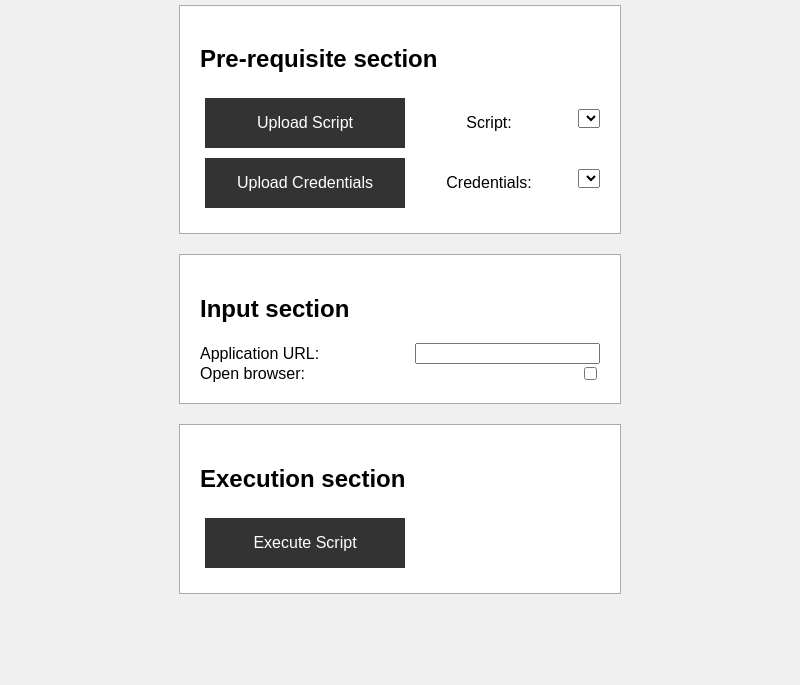
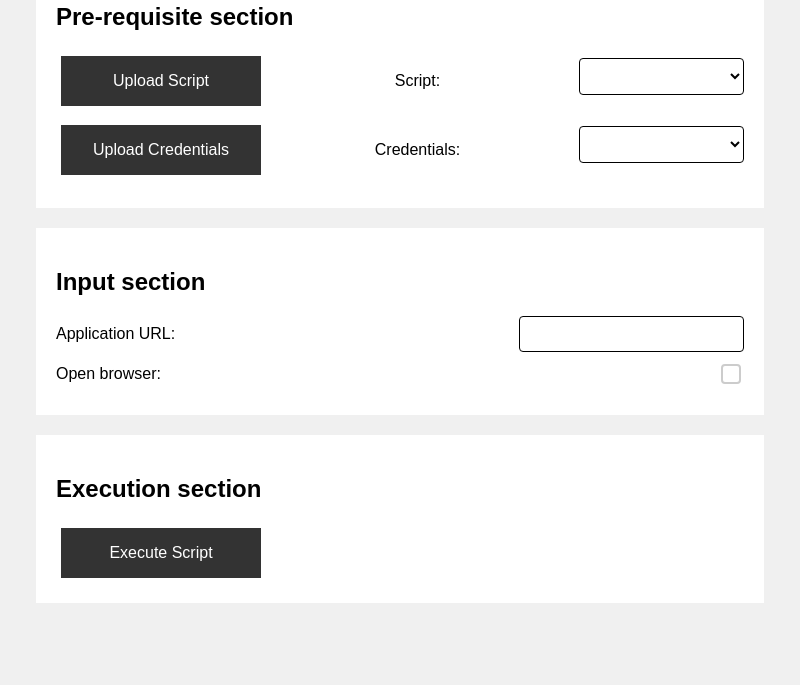
Before and after one commit to asifbuetcse/execute-script-with-electron, an Electron app: page index.html in a window 800 px wide. Shown: the part 115-800 px from the top of the page. Drawn offline with Linux system fonts and the light colour scheme; no server answers.

Commit message:
few css changed

```diff
--- a/index.html
+++ b/index.html
@@ -11,13 +11,37 @@
             flex-direction: column;
             align-items: center;
             justify-content: center;
-            height: 100vh;
             margin: 0;
             background-color: #f0f0f0;
         }
 
+        #app-url {
+            background-color: white;
+            border: 1px solid black;
+            border-radius: 4px;
+            padding: 8px;
+            font-size: 16px;
+            outline: none;
+        }
+
+
+        .dropdown {
+            background-color: white;
+            border: 1px solid black;
+            border-radius: 4px;
+            padding: 8px;
+            font-size: 16px;
+            cursor: pointer;
+            outline: none;
+            width: 24%;
+        }
+
         h1 {
             margin-bottom: 20px;
+        }
+
+        .input-container {
+            margin-bottom: 1.25%;
         }
 
         button {
@@ -38,9 +62,8 @@
 
         .segment {
             margin-bottom: 20px;
-            border: 1px solid #aaa;
             padding: 20px;
-            width: 50%;
+            width: 86%;
             background-color: white;
         }
 
@@ -69,6 +92,26 @@
         select {
             margin-bottom: 10px;
         }
+
+        input[type="checkbox"] {
+  width: 20px;
+  height: 20px;
+  cursor: pointer;
+  border-radius: 4px;
+  -webkit-appearance: none;
+  -moz-appearance: none;
+  appearance: none;
+  outline: none;
+  border: 2px solid #ccc;
+  background-color: white;
+  transition: all 0.3s ease-in-out;
+}
+
+input[type="checkbox"]:checked {
+  background-color: #4CAF50;
+  border: 2px solid #4CAF50;
+}
+
     </style>
 </head>
 
@@ -80,12 +123,12 @@
             <div class="input-container">
                 <button id="upload-script-button">Upload Script</button>
                 <label for="scripts-dropdown">Script:</label>
-                <select id="scripts-dropdown"></select>
+                <select id="scripts-dropdown" class="dropdown"></select>
             </div>
             <div class="input-container">
                 <button id="upload-credentials-button">Upload Credentials</button>
                 <label for="credentials-dropdown">Credentials:</label>
-                <select id="credentials-dropdown"></select>
+                <select id="credentials-dropdown" class="dropdown"></select>
             </div>
         </div>
     </div>
@@ -94,7 +137,7 @@
         <div class="segment-content">
             <div class="input-container">
                 <label for="app-url">Application URL:</label>
-                <input type="text" id="app-url" />
+                <input type="text" id="app-url"/>
             </div>
             <div class="input-container">
                 <label for="open-browser">Open browser:</label>
```
